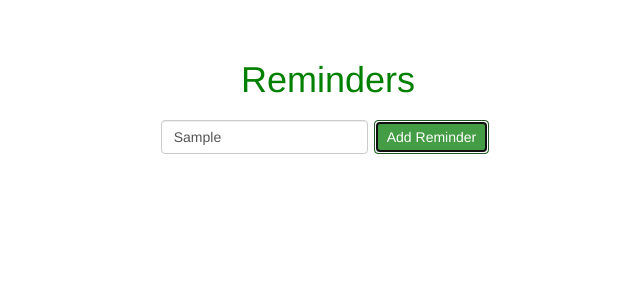
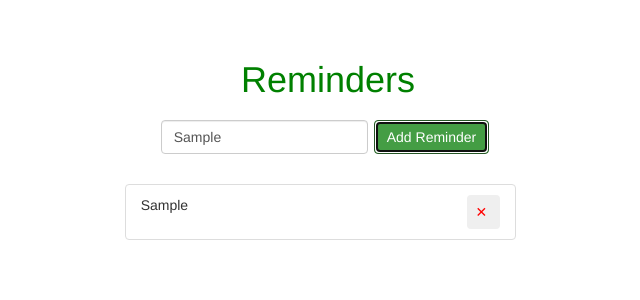
Before and after one commit to ckdrew670/reminders, a React (Create React App) app: page / in a window 1280 px wide. Both pictures are taken after typing "Sample" into the empty fields and a click on the input "Add Reminder". Shown: the top 300 px of the page, without its empty margins (312-952 px from the left). Built offline with nearby package versions, Linux system fonts and the light colour scheme.

Commit message:
Delete functionality now fully working

```diff
--- a/src/components/App/App.js
+++ b/src/components/App/App.js
@@ -26,9 +26,11 @@ class App extends Component {
 
     }
 
-    deleteReminder = (id) => {
+    // this delete method has a different syntax from the above so that I can pass in the id with the onClick. It doesn't seem to work the other way?
+    deleteReminder(id) {
 
         console.log('deleting in application', id);
+        console.log('this.props', this.props);
         this.props.handleDelete(id);
 
     }
@@ -47,7 +49,7 @@ class App extends Component {
                                 <div className="list-item">{ reminder.text }</div>
                                 <button
                                     className="btn delete-button"
-                                    onClick={ this.deleteReminder(reminder.id) }
+                                    onClick={ () => this.deleteReminder(reminder.id) }
                                 >&#x2715;</button>
                             </li>
                         )
```
